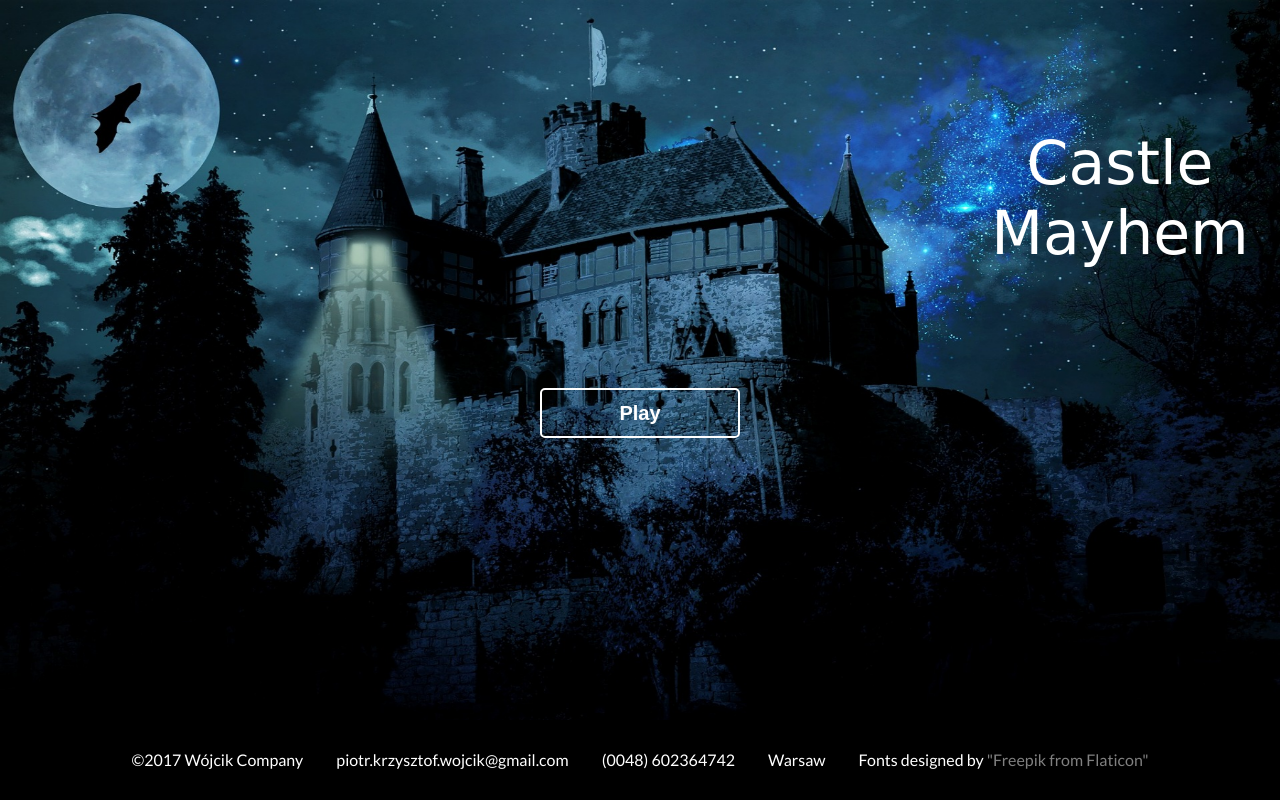
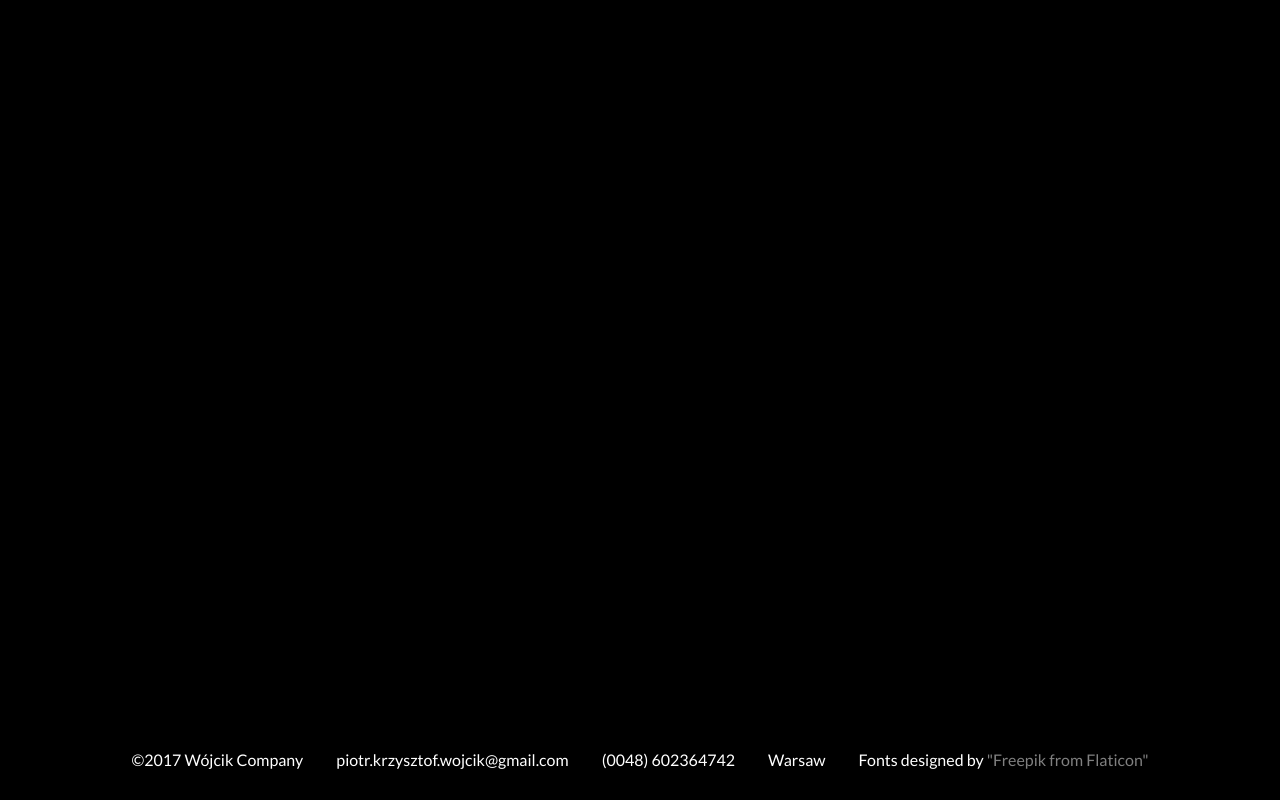
Before and after one commit to majore87/Castle_mayhem, a plain HTML site: page index.html in a window 1280 px wide. Both pictures are taken after a click on the button "Play". Drawn offline with Linux system fonts and the light colour scheme; a web font is replaced by a local one.

Commit message:
gameState, opacity functions added with smooth transition between section added

```diff
--- a/css/style.scss
+++ b/css/style.scss
@@ -103,6 +103,15 @@ body {
 }
 
 /*------------------------------*/
+/* Game styles */
+/*------------------------------*/
+
+.game {
+	height: calc(100vh - 80px);
+	background: $black_color;
+}
+
+/*------------------------------*/
 /* Footer styles */
 /*------------------------------*/
 
--- a/index.html
+++ b/index.html
@@ -11,7 +11,7 @@
 
 	<body>
 
-		<section id="hero" class="jumbotron">
+		<section id="jumbotron" class="jumbotron">
 			<div class="row row-title .col-offset-9 col-l-3">
 				<P>Castle</p>
 				<p>Mayhem</p>
@@ -19,6 +19,9 @@
 			<div id="start-row" class="row">
 				<button id="start" class="btn btn-white">Play</button>
 			</div>
+		</section>
+
+		<section id="game" class="game">
 		</section>
 
 		<footer>
--- a/js/playButton.js
+++ b/js/playButton.js
@@ -1,6 +1,6 @@
 // Initialize to variable button and div with this button
-var startBtn = document.getElementById('start');
-	startRow = document.getElementById('start-row');
+var startBtn = document.getElementById('start'),
+	startRow = document.getElementById('start-row')
 
 // Remove button when player point the button and add new button with new style
 startBtn.addEventListener('mouseenter', function() {
@@ -19,3 +19,49 @@ startBtn.addEventListener('mouseleave', function() {
 	startBtn.style.color = 'white';
 	startRow.appendChild(startBtn);
 })
+
+
+// Remove jumbotron section and replace it by game section
+var jumbotronScn = document.getElementById('jumbotron'),
+	gameScn = document.getElementById('game'),
+	bodyId = document.getElementsByTagName('body');
+
+
+// Function for add new section and delete older one depends on gameState.
+
+function setGameElements(gameState) {
+	switch(gameState) {
+		case 'started':
+			jumbotronScn.style.display = 'none';
+			opacity(jumbotronScn);
+			gameScn.style.display = 'block';
+			opacity(gameScn);
+		break;
+		case 'notStarted':
+		default:
+			jumbotronScn.style.display = 'block';
+			opacity(jumbotronScn);
+			gameScn.style.display = 'none';
+			opacity(gameScn);
+	}
+}
+//
+setGameElements('notStared');
+
+startBtn.addEventListener('click', function() {
+	setGameElements('started');
+})
+
+
+
+// function for smooth appeard of elements
+function opacity(param) {
+var steps = 0;
+var timer = setInterval(function() {
+	steps++;
+	param.style.opacity = 0.05 * steps;
+	if(steps >= 20) {
+		clearInterval(timer);
+		}
+	}, 50);
+}
```
Also changed, not shown: css/style.css, 1 other file.
